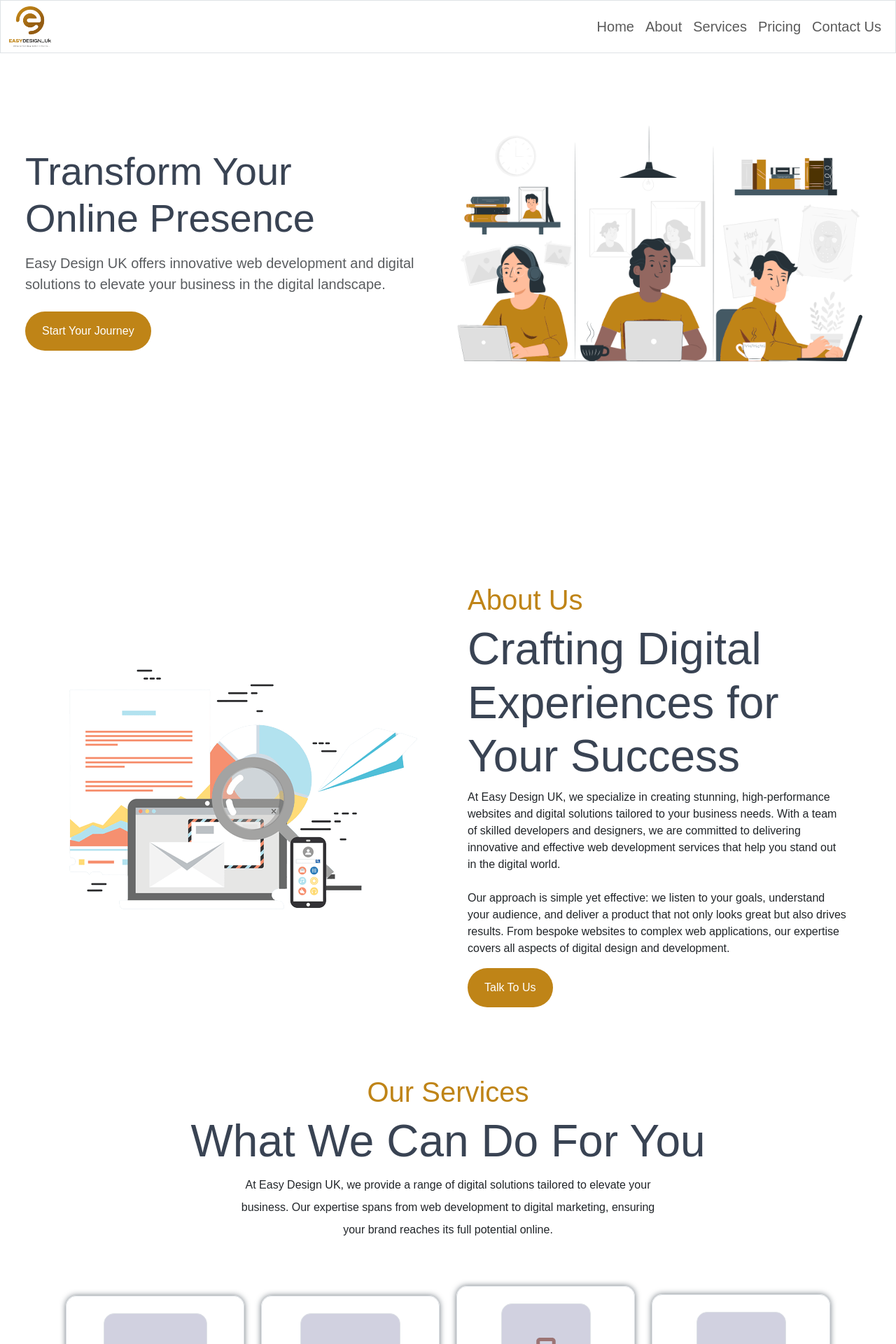
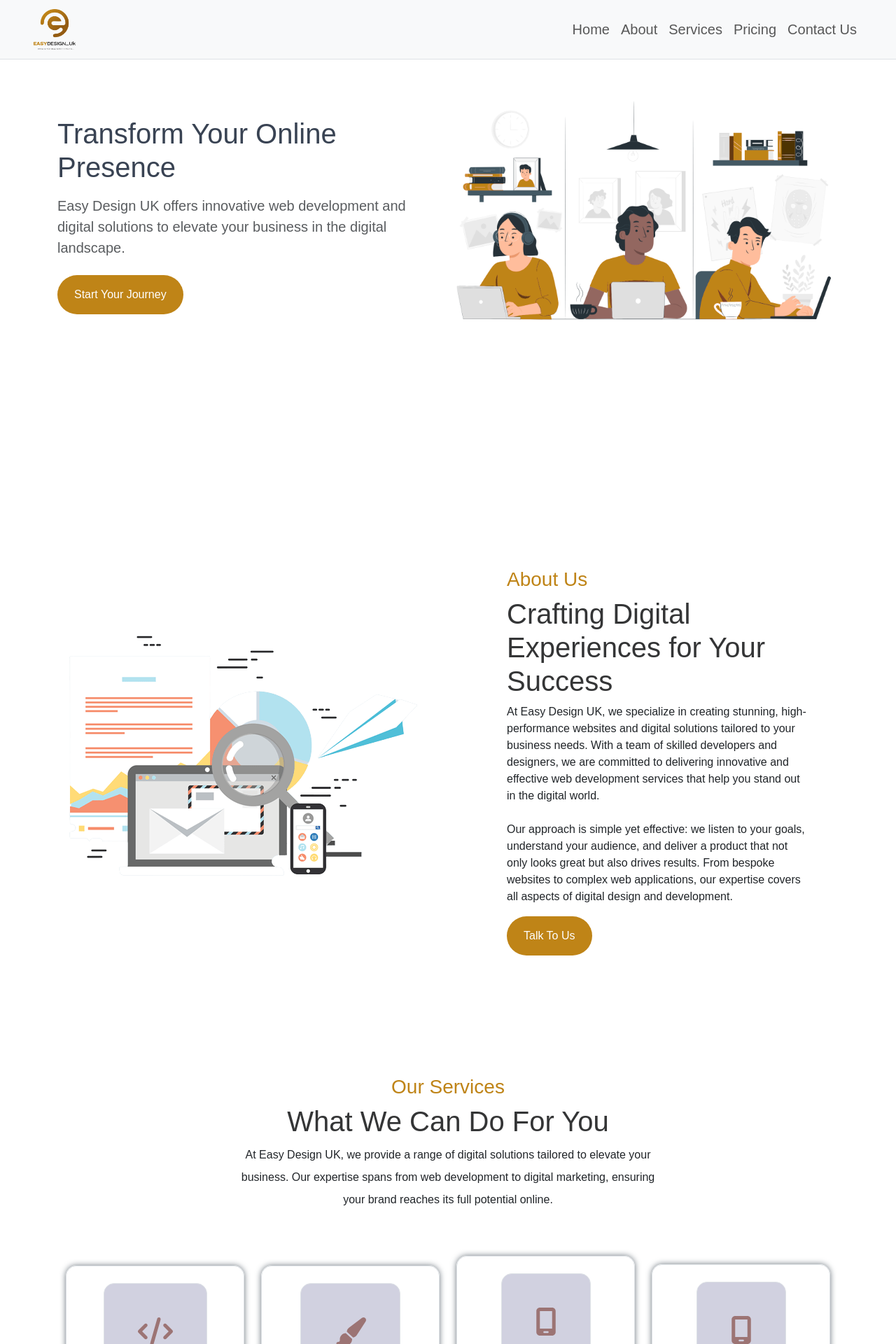
Before and after one commit to Khalifa-pendrops/EasyDesign-UK, a React (Vite) app: page / in a window 1280 px wide. Shown: the top 1920 px of the page at 70% size. Built offline with nearby package versions, Linux system fonts and the light colour scheme.

Commit message:
final review: responsiveness. waiting for feedback

```diff
--- a/src/Components/About.jsx
+++ b/src/Components/About.jsx
@@ -8,7 +8,7 @@ function About() {
   const isVisible = useOnScreen(ref, "0px");
   return (
     <div
-      className="about-container-main container-xxl d-flex justify-content-center align-items-center"
+      className="about-container-main container-xxl d-flex justify-content-center align-items-center mt-5"
       ref={ref}
       style={{
         minHeight: "100vh",
@@ -19,7 +19,7 @@ function About() {
     >
       <section
         id="about"
-        className="home-about-div container-xxl container-md d-flex flex-column flex-lg-row justify-content-center align-items-center gap-5 px-5 py-5 px-md-0 py-md-0"
+        className="home-about-div container-xxl container-md d-flex flex-column flex-lg-row justify-content-center align-items-center gap-5 px-5 py-5 px-sm-0 py-sm-0"
       >
         <div className="about-hero-image-div d-none d-md-inline">
           <img
@@ -31,18 +31,18 @@ function About() {
           />
         </div>
         <div
-          className="home-about-right d-flex flex-column justify-content-center align-items-start"
+          className="home-about-right container-fluid d-flex flex-column justify-content-center align-items-start px-5 px-xxl-0 mx-2 mx-xxl-0"
           data-aos="fade-up"
         >
           <div className="about-top-header" data-aos="fade-up">
-            <h4 className="display-6 about-h4">About Us</h4>
-            <h1 className="display-3 fw-medium about-h1">
+            <h4 className="colored-h4-text fs-3 fs-xxl-0">About Us</h4>
+            <h1 className="colored-h1-text fw-medium fs-1 fs-xxl-0">
               Crafting Digital Experiences for Your Success
             </h1>
           </div>
-          <div className="d-inline d-md-none">
+          <div className="d-inline d-md-none border w-100">
             <img
-              className="show-image animate-second"
+              className="show-image animate-second w-100"
               data-aos="fade-up"
               src={aboutus}
               alt="about image"
--- a/src/Components/ContactUs.jsx
+++ b/src/Components/ContactUs.jsx
@@ -51,7 +51,7 @@ const ContactUs = () => {
   //   };
 
   return (
-    <div className="contact-us-div  container-fluid d-flex flex-lg-row flex-column justify-content-center">
+    <div className="contact-us-div  container-fluid d-flex flex-lg-row flex-column justify-content-center mt-5">
       <section
         id="/contact-us"
         className="container-sm d-flex flex-column flex-lg-row gap-4"
--- a/src/Components/Features.jsx
+++ b/src/Components/Features.jsx
@@ -86,7 +86,7 @@ function Features() {
 
   return (
     <div
-      className="feature-main-container d-flex justify-content-center align-items-center gap-5"
+      className="feature-main-container container-fluid d-flex justify-content-center align-items-center gap-5 mt-5"
       ref={ref}
       style={{
         minHeight: "100vh",
@@ -160,9 +160,9 @@ function Features() {
             </div>
           ))}
         </div>
-        <div className="feature-image">
+        <div className="feature-image w-100">
           <img
-            className="features-image animate-second"
+            className="features-image animate-second w-100"
             data-aos="fade-left"
             src={aboutus}
             alt="about image"
--- a/src/Components/Footer.jsx
+++ b/src/Components/Footer.jsx
@@ -5,12 +5,14 @@ import { faCopyright } from "@fortawesome/free-solid-svg-icons";
 function Footer() {
   return (
     <div>
-      <footer className="container-fluid d-flex align-items-center py-3">
-        <p className="footer-copyright d-flex align-items-center gap-2 container-lg">
-          <FontAwesomeIcon className="copyright-icon" icon={faCopyright} />
-          <a href="#home">Easy Design UK, </a>
-          All rights reserved.
-        </p>
+      <footer className="container-fluid py-3">
+        <div className="container-lg d-flex flex-column flex-md-row align-items-center justify-content-between">
+          <p className="footer-copyright d-flex align-items-center gap-2">
+            <FontAwesomeIcon className="copyright-icon" icon={faCopyright} />
+            <a href="#home">Easy Design UK,</a>
+            All rights reserved.
+          </p>
+        </div>
       </footer>
     </div>
   );
--- a/src/Components/Header.jsx
+++ b/src/Components/Header.jsx
@@ -28,11 +28,12 @@ function Header() {
         scrolled ? "fixed-position-scrolled" : "bg-transparent"
       }`}
     >
-      <nav className="navbar navbar-expand-lg border">
-        <div className="container-fluid">
-          <Link to="/" className="links nav-link fs-5">
+      <nav className="navbar navbar-expand-lg bg-body-tertiary border-bottom">
+        <div className="container-fluid px-5">
+          <Link to="/" className="navbar-brand">
             <img src={logo} alt="logo" width="60px" />
           </Link>
+
           <button
             className="navbar-toggler"
             type="button"
@@ -42,15 +43,17 @@ function Header() {
             aria-expanded="false"
             aria-label="Toggle navigation"
           >
-            <span className="navbar-toggler-icon "></span>
+            <span className="navbar-toggler-icon"></span>
           </button>
+
           <div
-            className="collapse navbar-collapse justify-content-end align-center d-lg-none "
+            className="toggle-menu collapse navbar-collapse justify-content-end"
             id="main-nav"
+            // data-aos="fade-down"
           >
-            <ul className="navbar-nav">
-              <li className="nav-item ">
-                <Link to="/" className="links nav-link fs-5">
+            <ul className="navbar-nav ms-auto">
+              <li className="nav-item">
+                <Link to="/" className="nav-link fs-5">
                   Home
                 </Link>
               </li>
@@ -70,7 +73,7 @@ function Header() {
                 </a>
               </li>
               <li className="nav-item">
-                <Link to="/routedcontact" className="links nav-link fs-5">
+                <Link to="/routedcontact" className="nav-link fs-5">
                   Contact Us
                 </Link>
               </li>
--- a/src/Components/HomeHero.jsx
+++ b/src/Components/HomeHero.jsx
@@ -4,18 +4,18 @@ import heroimage from "../assets/hero-image.png";
 
 function HomeHero() {
   return (
-    <div className="hero-container-main container-fluid d-flex justify-content-center align-items-center my-sm-5">
+    <div className="hero-container-main container-fluid d-flex justify-content-center align-items-center">
       <section
         id="home"
         className="d-flex flex-column justify-content-center align-items-center mb-4 container-xxl"
       >
-        <div className="hero-container d-flex flex-column flex-lg-row justify-content-center align-items-center gap-5 container-xxl">
+        <div className="hero-container d-flex flex-column flex-lg-row justify-content-center align-items-center gap-5 container-sm">
           <div
             className="hero-left d-flex flex-column justify-content-center align-items-md-start  gap-2 "
             data-aos="fade-right"
           >
             <h1
-              className="hero-h1 display-3 w-100 w-md-75 w-lg-50 fw-medium"
+              className="colored-h1-text fw-medium fs-1 fs-xxl-0"
               data-aos="fade-right"
               data-aos-duration="1000"
               data-aos-delay="0"
--- a/src/Components/Pricing.jsx
+++ b/src/Components/Pricing.jsx
@@ -9,6 +9,7 @@ function Pricing() {
   const isVisible = useOnScreen(ref, "0px");
   return (
     <div
+      className=" mt-5"
       ref={ref}
       style={{
         minHeight: "100vh",
@@ -16,16 +17,20 @@ function Pricing() {
         transform: isVisible ? "translateY(0)" : "translateY(100px)",
         transition: "opacity 0.6s ease-out, transform 0.6s ease-out",
       }}
-    >      <section
+    >
+      {" "}
+      <section
         id="pricing"
-        className="pricing-parent-container container-fluid my-5 d-flex flex-column justify-content-center align-items-center gap-5 border"
+        className="pricing-parent-container container-sm my-5 d-flex flex-column justify-content-center align-items-center gap-5"
       >
         <div
           className="pricing-top-div d-flex flex-column justify-content-center align-items-center text-center"
           data-aos="fade-up"
         >
-          <h4 className="">Pricing Plan</h4>
-          <h1 className="">Not Sure Which Plan Is For You?</h1>
+          <h4 className="colored-h4-text fs-3 fs-xxl-0">Pricing Plan</h4>
+          <h1 className="colored-h1-text fw-medium about-h1 fs-1 fs-xxl-0">
+            Not Sure Which Plan Is For You?
+          </h1>
           <p className="lh-lg w-75">
             Our pricing is flexible and tailored to each project. We cater to
             both UK and international clients, offering customized web solutions
@@ -35,7 +40,7 @@ function Pricing() {
           </p>
         </div>
 
-        <div className="pricing-bottom-div row justify-content-center align-items-start container-fluid border">
+        <div className="pricing-bottom-div row justify-content-center align-items-start container-sm">
           <div className="col-xl-4 col-lg-6 col-md-6 col-sm-12 mb-4">
             <div
               className="pricing-card d-flex flex-column justify-content-center align-items-center gap-2"
--- a/src/Components/RoutedContactPage.jsx
+++ b/src/Components/RoutedContactPage.jsx
@@ -152,7 +152,7 @@ const RoutedContactPage = () => {
                   />
                 </div>
 
-                <div className="input-ro d-flex flex-column flex-lg-row gap-2 justify-content-center alighn-items-center w-100 m-0">
+                <div className="input-row d-flex flex-column flex-lg-row gap-2 justify-content-center alighn-items-center w-100 m-0">
                   <input
                     type="tel"
                     name="phone"
--- a/src/Components/ScrollToTop.jsx
+++ b/src/Components/ScrollToTop.jsx
@@ -31,7 +31,7 @@ function ScrollToTop() {
   }, []);
 
   return (
-    <div className="scroll-to-top">
+    <div className="scroll-to-top ">
       {isVisible && (
         <button
           onClick={scrollToTop}
--- a/src/Components/Services.jsx
+++ b/src/Components/Services.jsx
@@ -17,7 +17,7 @@ function Services() {
   const isVisible = useOnScreen(ref, "-100px");
   return (
     <div
-      className="section-container-main container-fluid d-flex justify-content-center align-items-center"
+      className="section-container-main container-fluid d-flex justify-content-center align-items-center mt-5"
       ref={ref}
       style={{
         minHeight: "100vh",
@@ -34,8 +34,10 @@ function Services() {
           className="home-service-head d-flex flex-column justify-content-center align-items-center"
           data-aos="fade-up"
         >
-          <h4 className="display-6">Our Services</h4>
-          <h1 className="display-3">What We Can Do For You</h1>
+          <h4 className="colored-h4-text fs-3 fs-xxl-0">Our Services</h4>
+          <h1 className="colored-h1-text fw-medium about-h1 fs-1 fs-xxl-0">
+            What We Can Do For You
+          </h1>
           <p className="lh-lg w-50">
             At Easy Design UK, we provide a range of digital solutions tailored
             to elevate your business. Our expertise spans from web development
--- a/src/Components/Style.css
+++ b/src/Components/Style.css
@@ -31,6 +31,18 @@ body {
     margin: 0;
     padding: 0;
     overflow-x: hidden;
+}
+
+h4{
+    font-size: 1.4rem !important;
+}
+
+h1{
+    font-size: 2rem !important;
+}
+
+button:hover{
+    border: 1px solid #bf8417 !important;
 }
 
 /*A MIX OF CSS STYLINGS TO SUPPORT THE BOOTSTRAP CLASSES. THIS RUNS FROM NAV TO FOOTER IN NO PERTICULAR ORDER*/
@@ -73,6 +85,11 @@ nav ul li a:focus {
     transition: background-color 0.3s ease-in-out !important;
 }
 
+/* .toggle-menu{
+        transform: translateY(-1000px);
+            opacity: 0;
+} */
+
 /* .hero-container-main{
     height: 100vh !important;
 } */
@@ -93,10 +110,10 @@ nav ul li a:focus {
 
 @media (max-width: 992px) {
     .hero-container-main{
-        margin-top: 15rem !important;
+        margin-top: 10rem !important;
     }
     .home-hero-image{
-        width: 100% !important;
+        width: 90% !important;
     }
 }
 
@@ -240,7 +257,7 @@ nav ul li a:focus {
 
 .hero-left h1 {
     color: var(--bs-h1-text);
-    font-size: 3.5rem !important;
+    /* font-size: 3.5rem !important; */
 }
 
 
@@ -287,6 +304,18 @@ nav ul li a:focus {
     border: none !important;
 }
 
+@media (max-width: 992px) {
+.about-container-main{
+    margin: 10rem 0 !important;
+}
+}
+
+@media (max-width: 768px) {
+.about-top-header .display-3{
+    width: 20rem;
+}
+}
+
 .animate-second {
     animation: slowMove 5s infinite alternate ease-in-out 1s;
 }
@@ -297,7 +326,7 @@ nav ul li a:focus {
     }
 
     100% {
-        transform: translateX(60px);
+        transform: translateX(40px);
     }
 }
 
@@ -414,13 +443,13 @@ nav ul li a:focus {
     background-color: var(--bs-feature-bg);
 }
 
-.pricing-top-div h4 {
+.colored-h4-text {
     color: #bf8417;
-    font-weight: 600;
-    font-size: 1.8rem;
+    font-weight: 500;
+    /* font-size: 1.4rem; */
 }
 
-.pricing-top-div h1 {
+.colored-h1-text {
     color: #343536;
     font-weight: 700;
     font-size: 2.8rem;
@@ -680,176 +709,6 @@ footer {
     color: rgb(189, 0, 189);
 }
 
-
-/* @media (max-width: 992px) {
-
-    .hero-container,
-    .home-about-right {
-        flex-direction: column;
-        align-items: center !important;
-        justify-content: center !important;
-    }
-
-
-    .hero-left h1,
-    .about-h1 {
-        font-size: 2rem !important;
-        text-align: center !important;
-    }
-
-    .hero-left h1 {
-        width: 50% !important;
-        text-align: start !important;
-    }
-
-    .hero-left p {
-        width: 50% !important;
-        text-align: start !important;
-    }
-
-    .about-top-header h1,
-    .about-top-header h4,
-    .home-about-right p {
-        text-align: start !important;
-    }
-
-    .about-top-header h1 {
-        width: 60%;
-    }
-
-    .about-p {
-        width: 100%;
-    }
-
-    .about-hero-image {
-        display: none;
-    }
-
-    .home-hero-image,
-    .show-image,
-    .features-image {
-        display: block !important;
-        width: 80% !important;
-        height: auto !important;
-    }
-
-    .feature-div-left {
-        width: 90% !important;
-    }
-
-    .home-about-right {
-        align-items: start !important;
-        text-align: start !important;
-    }
-
-    .web-dev-div,
-    .ui-ux-div,
-    .mobile-dev-div,
-    .design-div,
-    .icon-div {
-        width: 90%;
-    }
-
-    .display-3 {
-        width: 60% !important;
-    }
-
-    .icon-div {
-        width: 40%;
-    }
-
-    .home-service-head p {
-        width: 80% !important;
-    }
-
-    .home-service-head h1 {
-        font-size: 2rem !important;
-    }
-
-    .home-service-head h4 {
-        font-size: 1.6rem;
-    }
-
-    .fixed-position {
-        position: relative !important;
-    }
-
-    .hero-container-main,
-    .about-container-main {
-        height: auto !important;
-        margin-top: 5rem !important;
-    }
-
-    .section-container-main,
-    .feature-main-container {
-        margin-top: 5rem !important;
-    }
-
-    .feature-main-container {
-        padding: 5rem 0 !important;
-        width: 100%;
-    }
-
-    .pricing-bottom-div {
-        width: 80%;
-    }
-
-    .pricing-top-div h1,
-    .hero-h1 {
-        font-size: 2rem !important;
-        width: 20rem !important;
-        color: var(--bs-h1-text);
-    }
-
-    .pricing-card {
-        width: 100% !important;
-    }
-
-    .contact-us-div {
-        align-items: flex-start !important;
-        padding-left: 3rem !important;
-        width: 100%;
-        gap: 4rem !important;
-
-    }
-
-    .contact-info-div,
-    .newsletter-div,
-    .navigate-div {
-        gap: 0;
-    }
-
-    .contact-us-label {
-        width: 14rem !important;
-    }
-
-    .contact-info-div h4 {
-        width: 10rem !important;
-    }
-
-    .contact-info-div p {
-        width: 20rem !important;
-    }
-
-    .footer-copyright {
-        margin-left: 2rem !important;
-    }
-
-    .routed-contact-form {
-        margin-left: 0rem !important;
-    }
-
-    .routed-contact-card-head p {
-        width: 100% !important;
-    }
-
-    .routed-contact-card-head h1 {
-        width: 80% !important;
-        text-align: center;
-    }
-
-} */
-
 /*ROUTED CONTACT PAGE STARTS HERE*/
 .routed-contact-div {
     display: flex;
@@ -937,13 +796,9 @@ footer {
     height: 100%;
     margin-top: 2rem;
     gap: 4rem;
-    /* margin-left: 7rem; */
 }
 
 .form-left {
-    /* display: flex;
-    flex-direction: column;
-    gap: .6rem; */
     transform: translateX(-1000px);
     opacity: 0;
 }
@@ -982,13 +837,13 @@ label {
     font-size: .8rem;
     color: #6c757d !important;
     position: absolute;
-    left: 49.5%;
-    top: 32%;
+    left: 49.4%;
+    top: 16%;
 }
 
 @media (max-width: 992px) {
     label {
-        top: 46.9%;
+        top: 57%;
         left: 2%;
     }
 }
```
